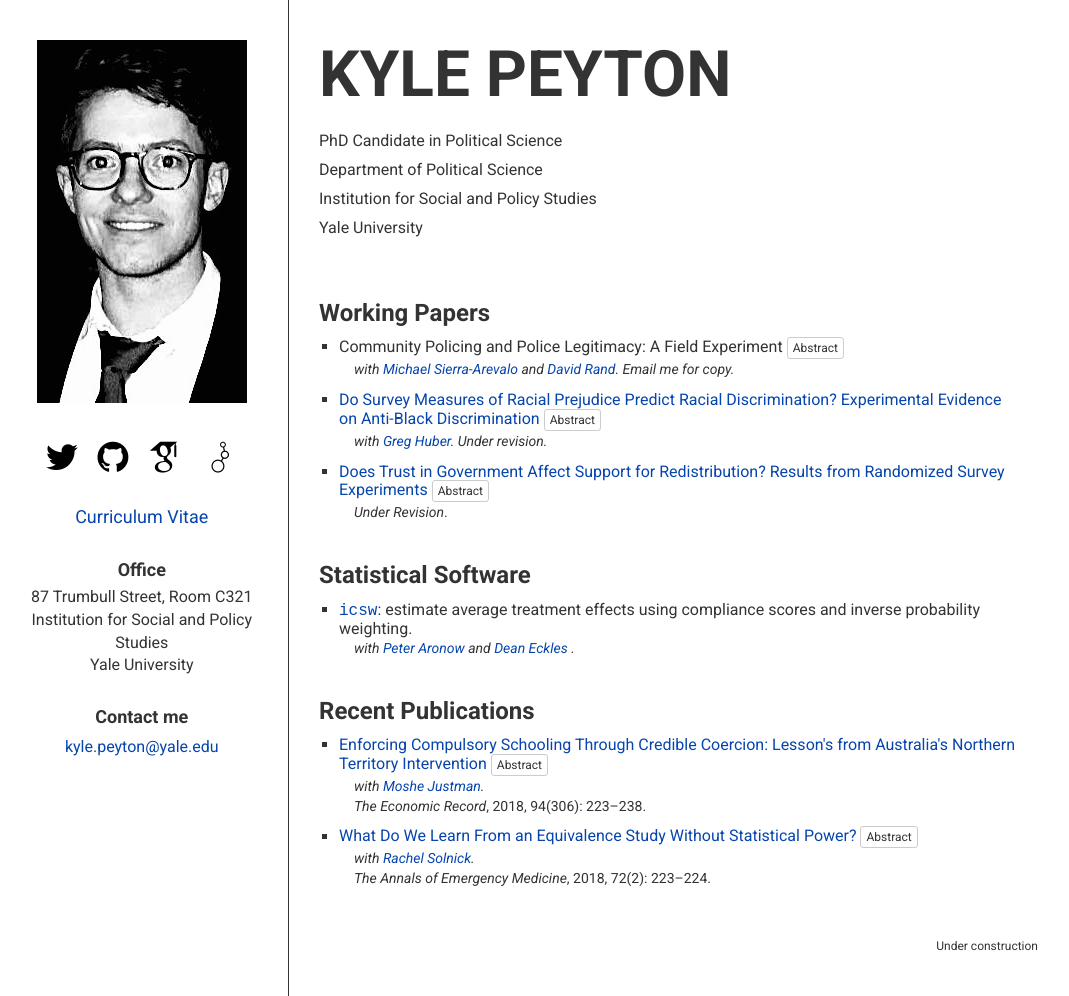
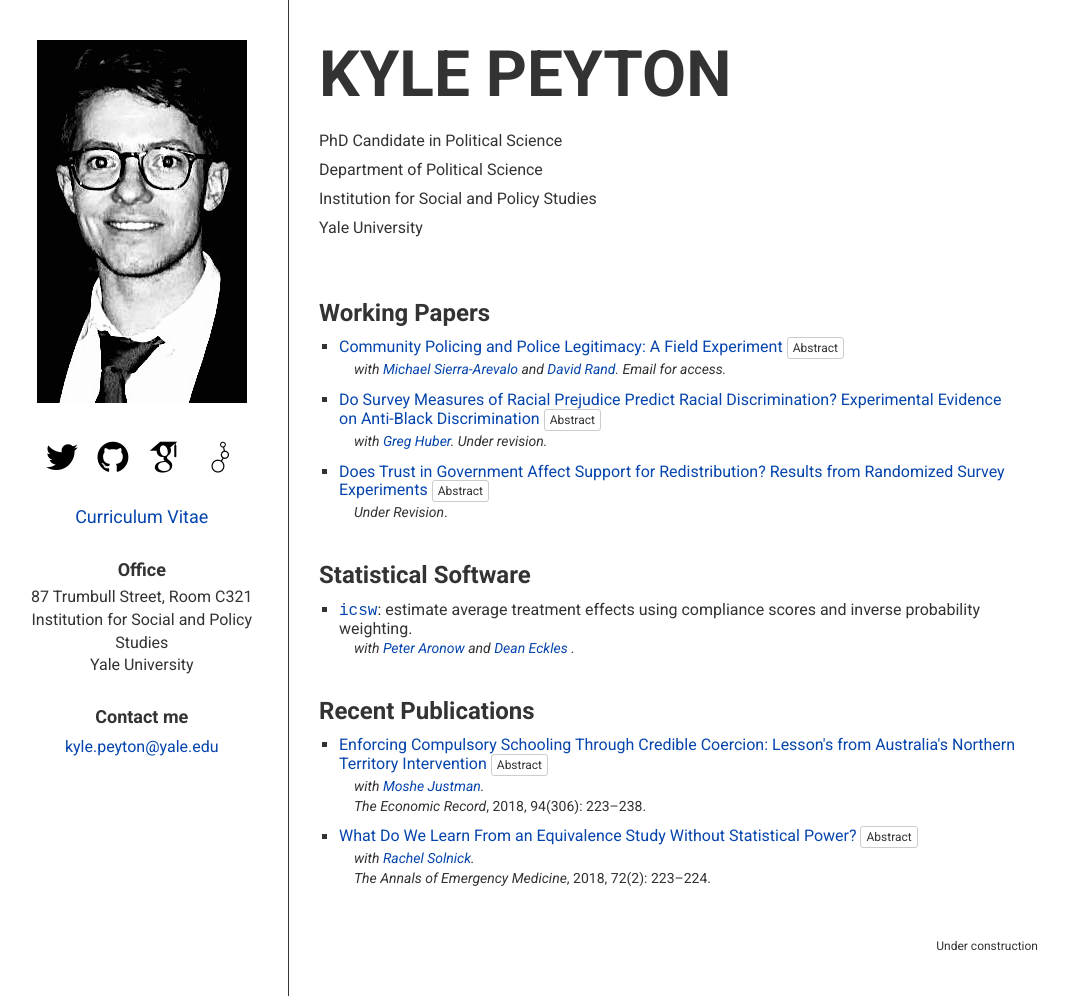
Before and after one commit to kylepeyton/kylepeyton.github.io, a Jekyll site: the page index.html, which Jekyll copies as it is, in a window 1280 px wide. Shown: the whole page, without its empty margins (157-1226 px from the left). Built offline with Jekyll 4.4.1, drawn with Linux system fonts in a browser that asks for light colours; some web fonts are replaced.

Commit message:
Update index.html

```diff
--- a/index.html
+++ b/index.html
@@ -100,10 +100,10 @@
 		<ul class="paperlist wip">
 			<li>
 				<h4>
-					Community Policing and Police Legitimacy: A Field Experiment
+					<a href="https://www.dropbox.com/s/ojoxzwz5v8qmp17/cops_apsa.pdf?dl=0" onclick="ga('send', 'event', 'paper', 'Peyton2019COPS');">Community Policing and Police Legitimacy: A Field Experiment</a>
 					<button type="button" class="btn btn-default btn-xs" data-toggle="collapse" data-target="#Peyton2019COPS_abstract" aria-expanded="false" aria-controls="#Peyton2019COPS_abstract">Abstract</button>
 				</h4>
-				<div class="paperinfo"><span class="coauthors">with <a href="http://www.sierraarevalo.com/">Michael Sierra-Arevalo</a> and <a href="http://davidrand-cooperation.com/">David Rand</a>. Email me for copy.</span></div>
+				<div class="paperinfo"><span class="coauthors">with <a href="http://www.sierraarevalo.com/">Michael Sierra-Arevalo</a> and <a href="http://davidrand-cooperation.com/">David Rand</a>. Email for access.</span></div>
 				<div class="paperinfo"></div>
 				<div class="collapsecontainer"><div class="collapse" id="Peyton2019COPS_abstract"><div class="well well-sm abstract">Repeated instances of high-profile police violence against unarmed civilians in the United States have drawn worldwide attention to the contemporary crisis of police legitimacy. Community-oriented policing, in which uniformed patrol officers engage in various forms of non-enforcement contact (e.g. foot patrols, community meetings) with the residents they police, has been widely promoted as a strategy for building trust in, and perceived legitimacy of, the police. To date, however, there is little convincing experimental evidence that community-oriented policing can effectively change attitudes towards the police. Therefore, in partnership with a large urban police department, we conducted a randomized field experiment to study the effect of positive police contact on citizens' attitudes via city-wide door-to-door community policing visits. These brief, non-enforcement interactions had a large positive effect on citizens' attitudes toward police, including legitimacy and willingness to cooperate. These effects, which remained large in a 21-day follow-up, were positive among all prespecified subgroups, but largest among black respondents and those less supportive of police at baseline.</div></div></div>
 			</li>
```
